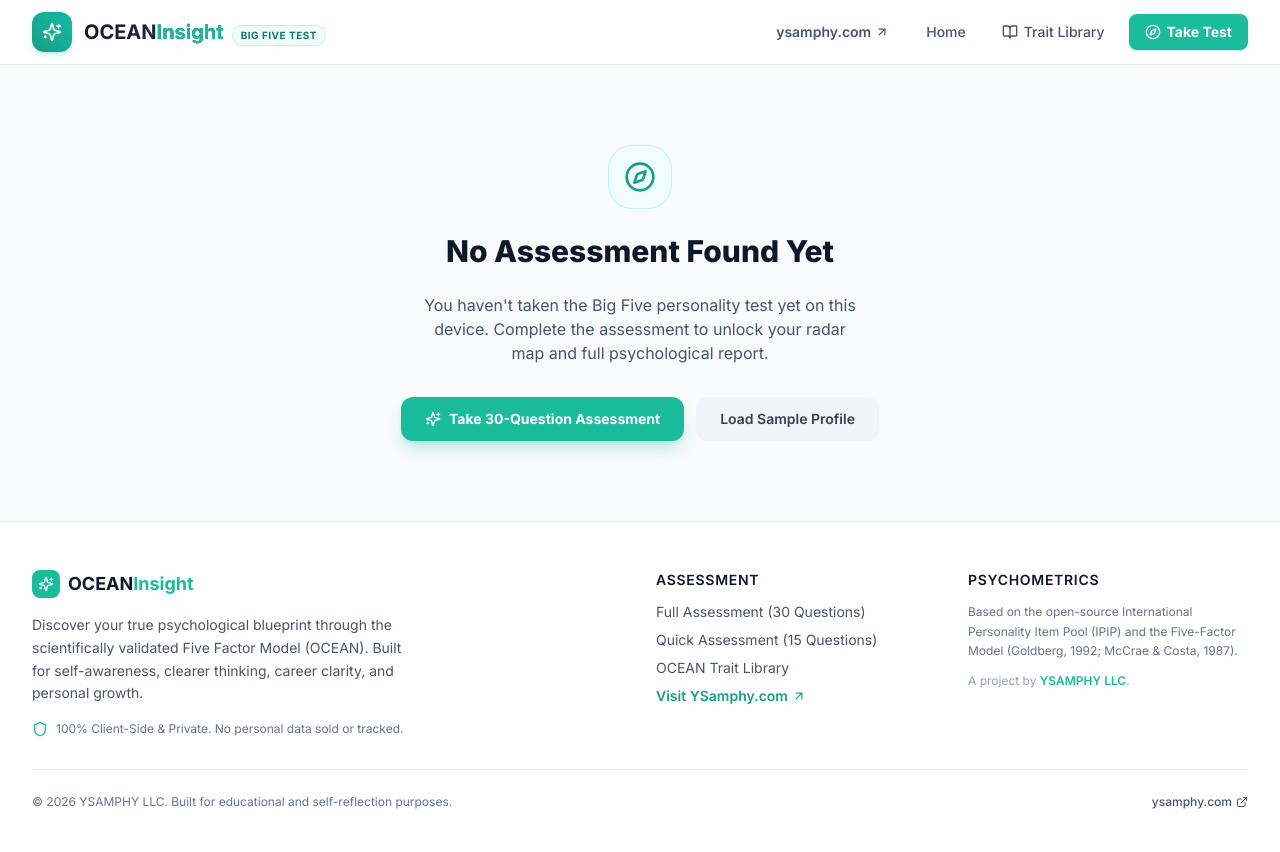
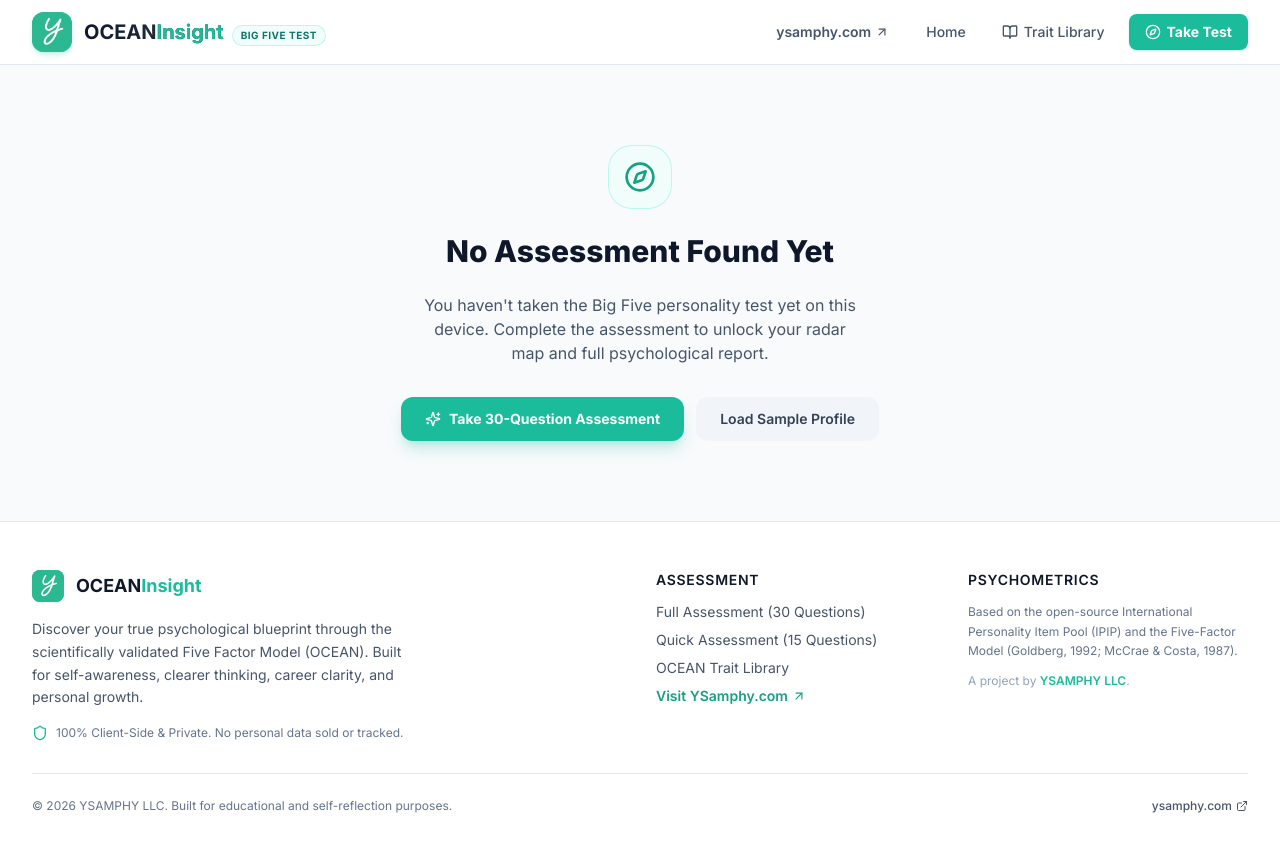
Before and after one commit to samphyy/personality-test, a Next.js app: page /results in a window 1280 px wide. Shown: the top 852 px of the page. Built offline with nearby package versions, Linux system fonts and the light colour scheme.

Commit message:
Integrate official YSAMPHY brand logo across Navbar, Footer, Favicon, and PDF Header

```diff
--- a/src/app/layout.tsx
+++ b/src/app/layout.tsx
@@ -14,6 +14,10 @@ export const metadata: Metadata = {
   title: 'OCEANInsight - Big Five Personality Assessment',
   description: 'Understand your unique psychological blueprint using the scientifically validated Big Five (OCEAN) personality model. Free, instant, and private.',
   keywords: ['Big Five', 'OCEAN Personality', 'Psychology Test', 'Personality Assessment', 'IPIP-50', 'Openness', 'Conscientiousness', 'Extraversion', 'Agreeableness', 'Neuroticism'],
+  icons: {
+    icon: '/icon.png',
+    apple: '/icon.png',
+  },
 };
 
 export default function RootLayout({
--- a/src/components/Footer.tsx
+++ b/src/components/Footer.tsx
@@ -1,5 +1,6 @@
 import Link from 'next/link';
-import { Sparkles, Shield, ExternalLink, ArrowUpRight } from 'lucide-react';
+import Image from 'next/image';
+import { Shield, ExternalLink, ArrowUpRight } from 'lucide-react';
 
 export default function Footer() {
   return (
@@ -8,9 +9,15 @@ export default function Footer() {
         <div className="grid grid-cols-1 md:grid-cols-4 gap-8">
           {/* Brand Col */}
           <div className="md:col-span-2 space-y-4">
-            <div className="flex items-center space-x-2">
-              <div className="w-7 h-7 rounded-lg bg-brand-500 flex items-center justify-center text-white">
-                <Sparkles className="w-4 h-4" />
+            <div className="flex items-center space-x-3">
+              <div className="relative w-8 h-8 rounded-lg overflow-hidden shadow-sm flex items-center justify-center bg-brand-500">
+                <Image
+                  src="/logo.png"
+                  alt="YSAMPHY Logo"
+                  width={32}
+                  height={32}
+                  className="w-full h-full object-cover"
+                />
               </div>
               <span className="font-bold text-lg text-slate-900 dark:text-white">
                 OCEAN<span className="text-brand-500">Insight</span>
--- a/src/components/Navbar.tsx
+++ b/src/components/Navbar.tsx
@@ -1,8 +1,9 @@
 'use client';
 
 import Link from 'next/link';
+import Image from 'next/image';
 import { usePathname } from 'next/navigation';
-import { Sparkles, Compass, BookOpen, ArrowUpRight } from 'lucide-react';
+import { Compass, BookOpen, ArrowUpRight } from 'lucide-react';
 
 export default function Navbar() {
   const pathname = usePathname();
@@ -14,8 +15,15 @@ export default function Navbar() {
           {/* Left: Brand / Logo */}
           <div className="flex items-center space-x-3">
             <Link href="/" className="flex items-center space-x-3 group">
-              <div className="w-10 h-10 rounded-xl bg-gradient-to-tr from-brand-600 to-teal-500 flex items-center justify-center text-white shadow-md shadow-brand-500/20 group-hover:scale-105 transition-transform">
-                <Sparkles className="w-5 h-5 text-white" />
+              <div className="relative w-10 h-10 rounded-xl overflow-hidden shadow-md shadow-brand-500/20 group-hover:scale-105 transition-transform flex items-center justify-center bg-brand-500">
+                <Image
+                  src="/logo.png"
+                  alt="YSAMPHY Logo"
+                  width={40}
+                  height={40}
+                  className="w-full h-full object-cover"
+                  priority
+                />
               </div>
               <div>
                 <span className="text-xl font-bold bg-gradient-to-r from-slate-900 via-slate-800 to-teal-950 dark:from-white dark:to-slate-200 bg-clip-text text-transparent">
--- a/src/components/ResultsDashboard.tsx
+++ b/src/components/ResultsDashboard.tsx
@@ -2,6 +2,7 @@
 
 import React, { useState, useEffect } from 'react';
 import Link from 'next/link';
+import Image from 'next/image';
 import confetti from 'canvas-confetti';
 import {
   Sparkles,
@@ -85,9 +86,20 @@ ${shareUrl}`;
     <div className="w-full max-w-6xl mx-auto px-4 sm:px-6 lg:px-8 py-10 space-y-10 print:py-0 print:px-0 print:space-y-6">
       {/* PRINT-ONLY EXECUTIVE HEADER */}
       <div className="hidden print:flex items-center justify-between border-b-2 border-slate-900 pb-3 mb-4">
-        <div>
-          <span className="text-xs font-black uppercase tracking-widest text-teal-700">YSAMPHY LLC • COMPREHENSIVE PSYCHOMETRIC REPORT</span>
-          <h1 className="text-2xl font-black text-slate-900 leading-none mt-0.5">The Big Five (OCEAN) Personality Blueprint</h1>
+        <div className="flex items-center space-x-3">
+          <div className="w-10 h-10 rounded-xl overflow-hidden shadow-sm flex items-center justify-center bg-brand-500 shrink-0">
+            <Image
+              src="/logo.png"
+              alt="YSAMPHY Logo"
+              width={40}
+              height={40}
+              className="w-full h-full object-cover"
+            />
+          </div>
+          <div>
+            <span className="text-[10px] font-black uppercase tracking-widest text-teal-700">YSAMPHY LLC • COMPREHENSIVE PSYCHOMETRIC REPORT</span>
+            <h1 className="text-xl font-black text-slate-900 leading-none mt-0.5">The Big Five (OCEAN) Personality Blueprint</h1>
+          </div>
         </div>
         <div className="text-right text-xs text-slate-600 font-medium">
           <p>{new Date(result.timestamp).toLocaleDateString(undefined, { dateStyle: 'long' })}</p>
```
Also changed, not shown: public/icon.png (added), public/logo.png (added).
